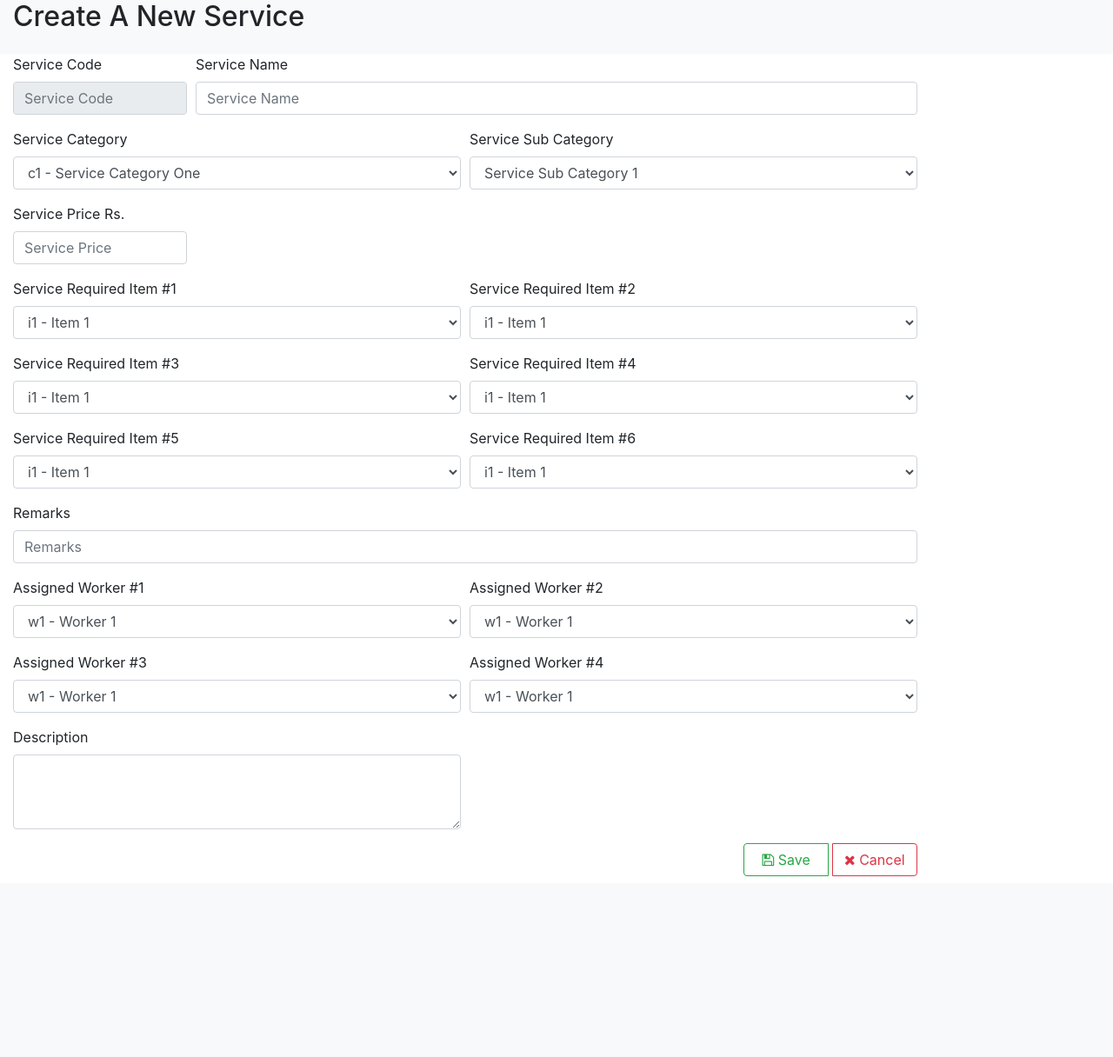
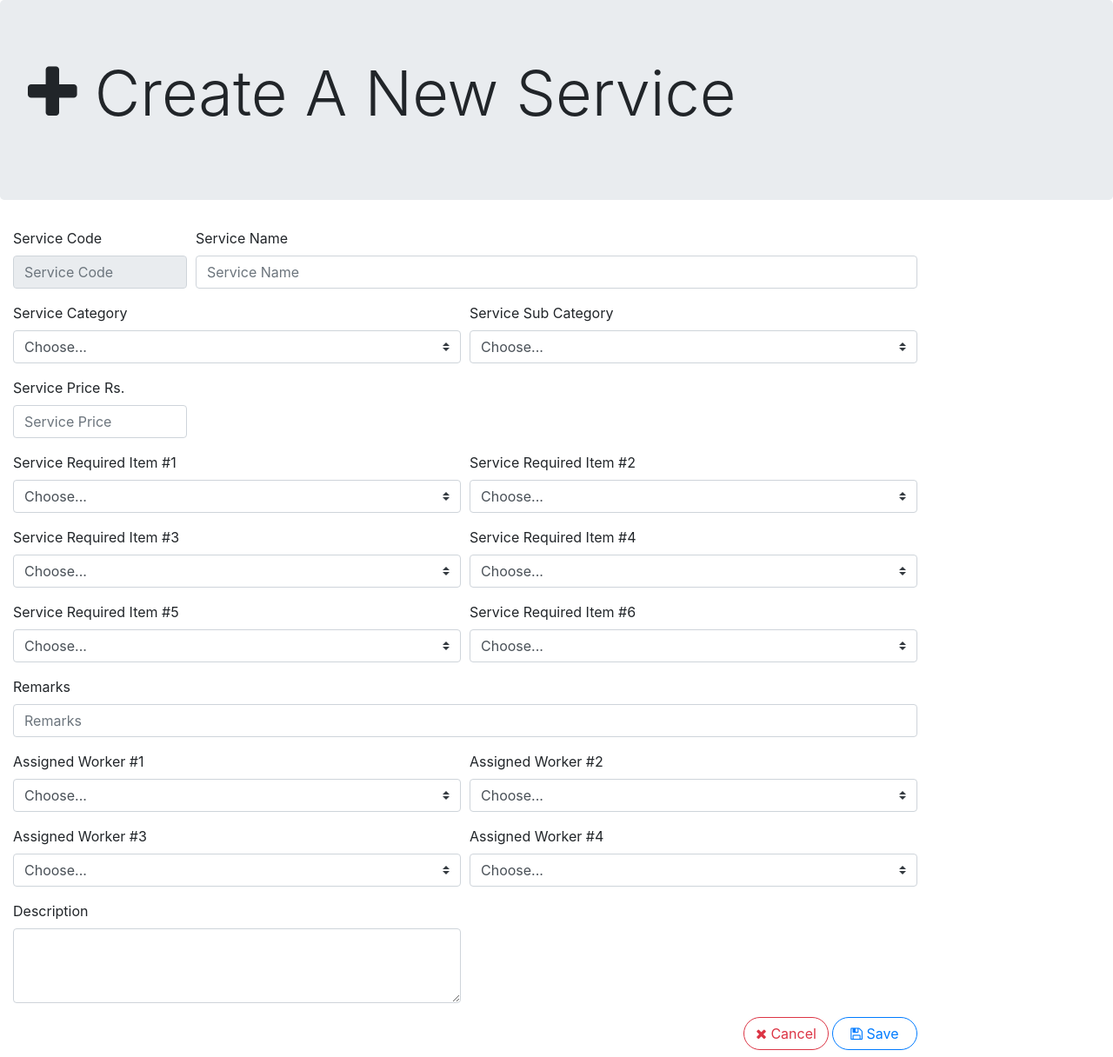
Before and after one commit to Ishara997567/dulara_auto_detailing, a PHP site: page /view/service-new.php in a window 1280 px wide. Shown: the part 56-1272 px from the top of the page at 87% size. Before the commit the page ends 1064 px from the top, so only its background shows below. Run offline with PHP 8.4, Linux system fonts and the light colour scheme; some libraries are stand-ins or nearby versions.

Commit message:
Fourth comment - Implementation II

```diff
--- a/assets/js/login_validation.js
+++ b/assets/js/login_validation.js
@@ -16,6 +16,7 @@ $(document).ready(function (){
         {
             if(username=="")
             {
+
                 $("#alertmsg").html("Username Cannot be Empty!!!");
                 $("#alertmsg").addClass("alert alert-danger");
                 $("#username").focus();
--- a/view/service-new.php
+++ b/view/service-new.php
@@ -8,10 +8,8 @@
     <!-- Content    -->
     <div class="container-fluid">
         <!-- Top Row    -->
-        <div class="row bg-light">
-            <div class="h2 col-12">
-                <p class="d-flex justify-content-start">Create A New Service</p>
-            </div>
+        <div class="row padding display-3 jumbotron welcome">
+            <p><i class="fa fa-plus"></i>&nbsp;Create A New Service</p>
         </div>
         <!-- Form   -->
         <form action="#" method="post">
@@ -34,7 +32,8 @@
                 <!-- Category Dropdown  -->
                 <div class="form-group col-5">
                     <label for="service_category">Service Category</label>
-                    <select name="service_category" id="service_category" class="form-control">
+                    <select class="custom-select" name="service_category" id="service_category" class="form-control">
+                        <option value="choose" selected>Choose...</option>
                         <option value="">c1 - Service Category One</option>
                         <option value="">c2 - Service Category Two</option>
                         <option value="">c3 - Service Category Three</option>
@@ -46,7 +45,8 @@
                 <!-- Sub Category Dropdown -->
                 <div class="form-group col-5">
                     <label for="service_required_item_1">Service Sub Category</label>
-                    <select name="item_category" id="service_required_item_1" class="form-control">
+                    <select class="custom-select" name="item_category" id="service_required_item_1" class="form-control">
+                        <option value="choose" selected>Choose...</option>
                         <option value="">Service Sub Category 1</option>
                         <option value="">Service Sub Category 2</option>
                         <option value="">Service Sub Category 3</option>
@@ -70,7 +70,8 @@
                 <!-- Service Item #1 Dropdown -->
                 <div class="form-group col-5">
                     <label for="service_required_item_1">Service Required Item #1</label>
-                    <select name="service_required_item_1" id="service_required_item_1" class="form-control">
+                    <select class="custom-select" name="service_required_item_1" id="service_required_item_1" class="form-control">
+                        <option value="choose" selected>Choose...</option>
                         <option value="">i1 - Item 1</option>
                         <option value="">i2 - Item 2</option>
                         <option value="">i3 - Item 3</option>
@@ -82,7 +83,8 @@
                 <!-- Service Item #2 Dropdown -->
                 <div class="form-group col-5">
                     <label for="service_required_item_2">Service Required Item #2</label>
-                    <select name="service_required_item_2" id="service_required_item_2" class="form-control">
+                    <select class="custom-select" name="service_required_item_2" id="service_required_item_2" class="form-control">
+                        <option value="choose" selected>Choose...</option>
                         <option value="">i1 - Item 1</option>
                         <option value="">i2 - Item 2</option>
                         <option value="">i3 - Item 3</option>
@@ -97,7 +99,8 @@
                 <!-- Service Item #3 Dropdown -->
                 <div class="form-group col-5">
                     <label for="service_required_item_3">Service Required Item #3</label>
-                    <select name="service_required_item_3" id="service_required_item_3" class="form-control">
+                    <select class="custom-select" name="service_required_item_3" id="service_required_item_3" class="form-control">
+                        <option value="choose" selected>Choose...</option>
                         <option value="">i1 - Item 1</option>
                         <option value="">i2 - Item 2</option>
                         <option value="">i3 - Item 3</option>
@@ -109,7 +112,8 @@
                 <!-- Service Item #4 Dropdown -->
                 <div class="form-group col-5">
                     <label for="service_required_item_4">Service Required Item #4</label>
-                    <select name="service_required_item_4" id="service_required_item_4" class="form-control">
+                    <select class="custom-select" name="service_required_item_4" id="service_required_item_4" class="form-control">
+                        <option value="choose" selected>Choose...</option>
                         <option value="">i1 - Item 1</option>
                         <option value="">i2 - Item 2</option>
                         <option value="">i3 - Item 3</option>
@@ -124,7 +128,8 @@
                 <!-- Service Item #5 Dropdown -->
                 <div class="form-group col-5">
                     <label for="service_required_item_5">Service Required Item #5</label>
-                    <select name="service_required_item_5" id="service_required_item_5" class="form-control">
+                    <select class="custom-select" name="service_required_item_5" id="service_required_item_5" class="form-control">
+                        <option value="choose" selected>Choose...</option>
                         <option value="">i1 - Item 1</option>
                         <option value="">i2 - Item 2</option>
                         <option value="">i3 - Item 3</option>
@@ -136,7 +141,8 @@
                 <!-- Service Item #6 Dropdown -->
                 <div class="form-group col-5">
                     <label for="service_required_item_6">Service Required Item #6</label>
-                    <select name="service_required_item_6" id="service_required_item_6" class="form-control">
+                    <select class="custom-select" name="service_required_item_6" id="service_required_item_6" class="form-control">
+                        <option value="choose" selected>Choose...</option>
                         <option value="">i1 - Item 1</option>
                         <option value="">i2 - Item 2</option>
                         <option value="">i3 - Item 3</option>
@@ -160,7 +166,8 @@
                 <!-- Assigned Worker #1 Dropdown    -->
                 <div class="form-group col-5">
                     <label for="assigned_worker_1">Assigned Worker #1</label>
-                    <select name="assigned_worker_1" id="assigned_worker_1" class="form-control">
+                    <select class="custom-select" name="assigned_worker_1" id="assigned_worker_1" class="form-control">
+                        <option value="choose" selected>Choose...</option>
                         <option value="">w1 - Worker 1</option>
                         <option value="">w2 - Worker 2</option>
                         <option value="">w3 - Worker 3</option>
@@ -172,7 +179,8 @@
                 <!-- Assigned Worker #2 Dropdown    -->
                 <div class="form-group col-5">
                     <label for="assigned_worker_2">Assigned Worker #2</label>
-                    <select name="assigned_worker_2" id="assigned_worker_2" class="form-control">
+                    <select class="custom-select" name="assigned_worker_2" id="assigned_worker_2" class="form-control">
+                        <option value="choose" selected>Choose...</option>
                         <option value="">w1 - Worker 1</option>
                         <option value="">w2 - Worker 2</option>
                         <option value="">w3 - Worker 3</option>
@@ -187,7 +195,8 @@
                 <!-- Assigned Worker #3 Dropdown    -->
                 <div class="form-group col-5">
                     <label for="assigned_worker_3">Assigned Worker #3</label>
-                    <select name="assigned_worker_3" id="assigned_worker_3" class="form-control">
+                    <select class="custom-select" name="assigned_worker_3" id="assigned_worker_3" class="form-control">
+                        <option value="choose" selected>Choose...</option>
                         <option value="">w1 - Worker 1</option>
                         <option value="">w2 - Worker 2</option>
                         <option value="">w3 - Worker 3</option>
@@ -199,7 +208,8 @@
                 <!-- Assigned Worker #4 Dropdown    -->
                 <div class="form-group col-5">
                     <label for="assigned_worker_4">Assigned Worker #4</label>
-                    <select name="assigned_worker_4" id="assigned_worker_4" class="form-control">
+                    <select class="custom-select" name="assigned_worker_4" id="assigned_worker_4" class="form-control">
+                        <option value="choose" selected>Choose...</option>
                         <option value="">w1 - Worker 1</option>
                         <option value="">w2 - Worker 2</option>
                         <option value="">w3 - Worker 3</option>
@@ -222,9 +232,9 @@
             <div class="form-row mb-2">
                 <div class="col-8">&nbsp;</div>
                 <div class="btn-group col-2" role="group" aria-label="Page Submission">
-                    <button type="submit" class="form-control btn btn-outline-success" id="btn_add_item"><i class="fa fa-save"></i> Save</button>
+                    <button type="button" class="form-control btn btn-outline-danger rounded-pill" id="btn_cancel"><i class="fa fa-times"></i> Cancel</button>
                     &nbsp;
-                    <button type="button" class="form-control btn btn-outline-danger" id="btn_cancel"><i class="fa fa-times"></i> Cancel</button>
+                    <button type="submit" class="form-control btn btn-outline-primary rounded-pill" id="btn_add_item"><i class="fa fa-save"></i> Save</button>
                 </div>
             </div>
         </form>
```
Also changed, not shown: assets/js/user_validation.js (+87 -1 lines), controller/logincontroller.php (+30 -1 lines), model/login_model.php (+19 -3 lines), view/login.php (+55 -14 lines), uploads/user_images/1599095920_IMG_1582756223-2.jpeg (added), uploads/user_images/1599120862_joker.jpg (added), uploads/user_images/1599121002_joker.jpg (added), uploads/user_images/1599121893_ish_edited.png (added).
